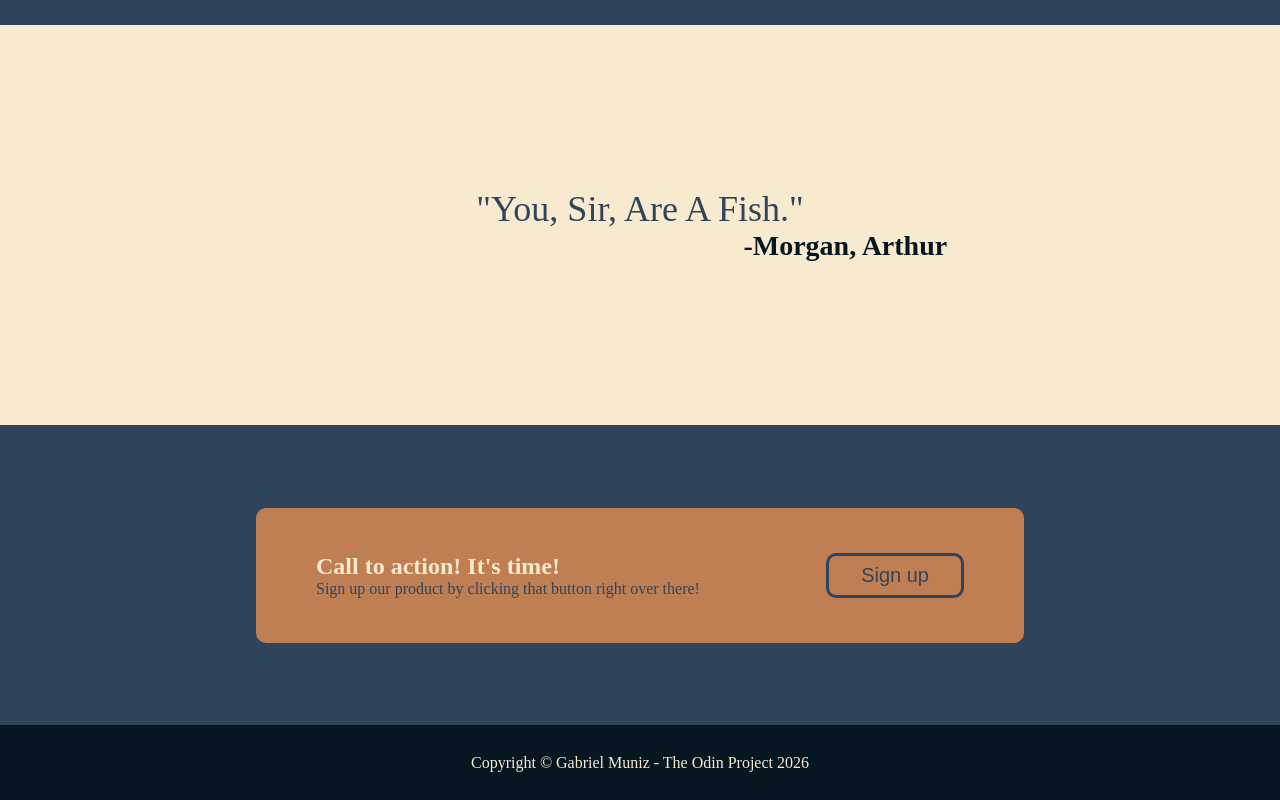
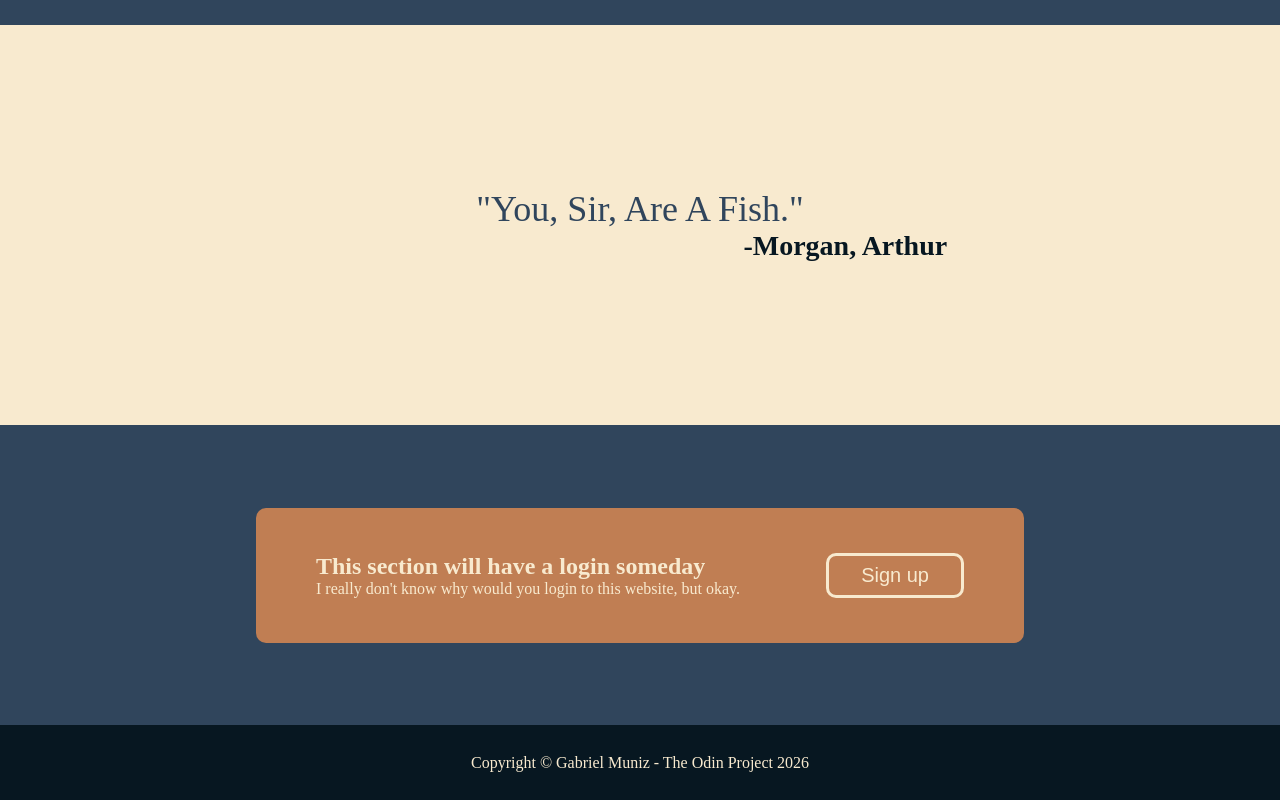
Before and after one commit to Gabriel-Muniz/landing-page, a plain HTML site: page index.html in a window 1280 px wide. Shown: the part 865-1665 px from the top of the page. Drawn offline with Linux system fonts and the light colour scheme.

Commit message:
Add: replace placeholders text on sign up section

```diff
--- a/index.html
+++ b/index.html
@@ -75,8 +75,8 @@
     <div class="sign-section">
         <div class="sign-modal">
             <div class="left-section">
-                <div class="header">Call to action! It's time!</div>
-                <div class="text">Sign up our product by clicking that button right over there!</div>
+                <div class="header">This section will have a login someday</div>
+                <div class="text">I really don't know why would you login to this website, but okay.</div>
             </div>
             <div class="right-section">
                 <button class="btn-sign-up">Sign up</button>
--- a/style.css
+++ b/style.css
@@ -171,7 +171,7 @@ ul {
     height: 75px;
     padding: 30px 60px;
     background-color: #c07e53;
-    color: #30455c;
+    color: #f8eacf;
     justify-content: space-between;
     align-items: center;
     border-radius: 10px;
@@ -184,9 +184,9 @@ ul {
 
 .btn-sign-up {
     background-color: transparent;
-    color: #30455c;
+    color: #f8eacf;
     font-size: 20px;
-    border: 3px solid #30455c;
+    border: 3px solid #f8eacf;
     padding: 8px 32px;
     border-radius: 10px;
 }
```
